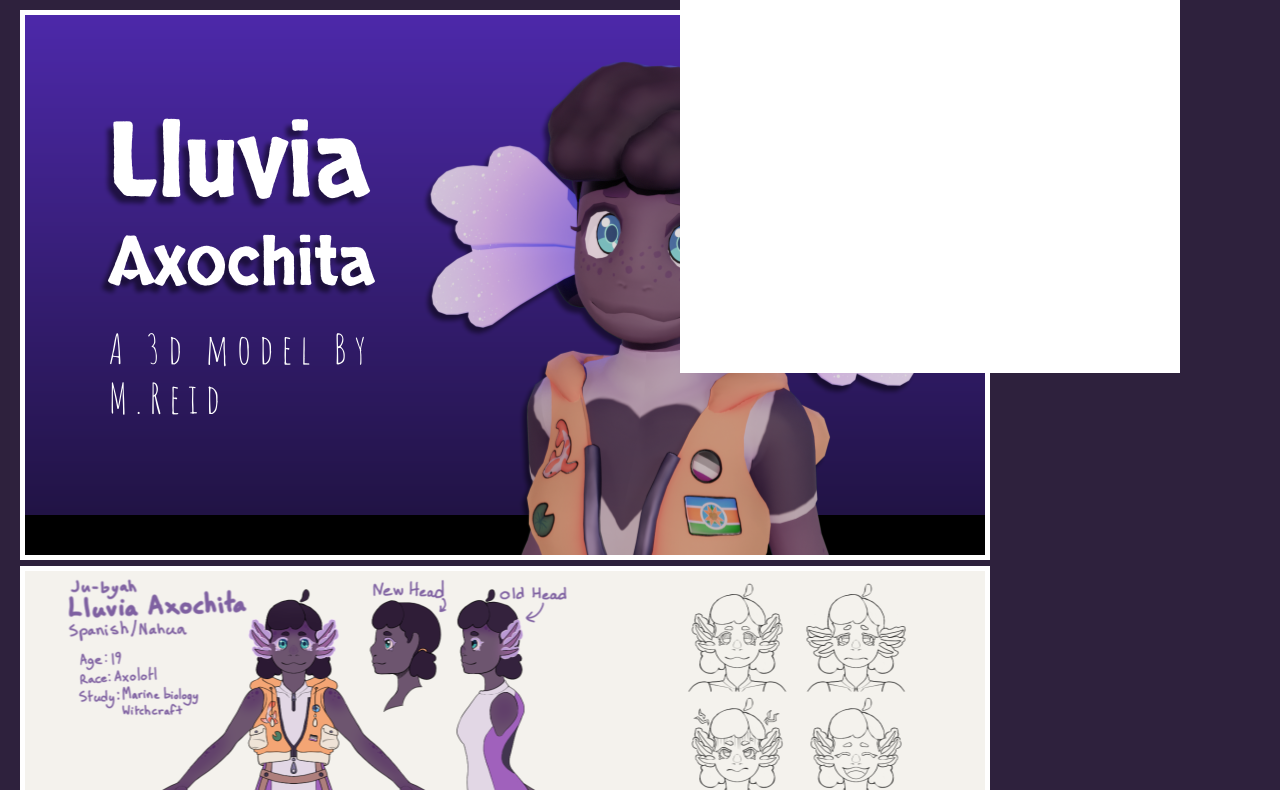
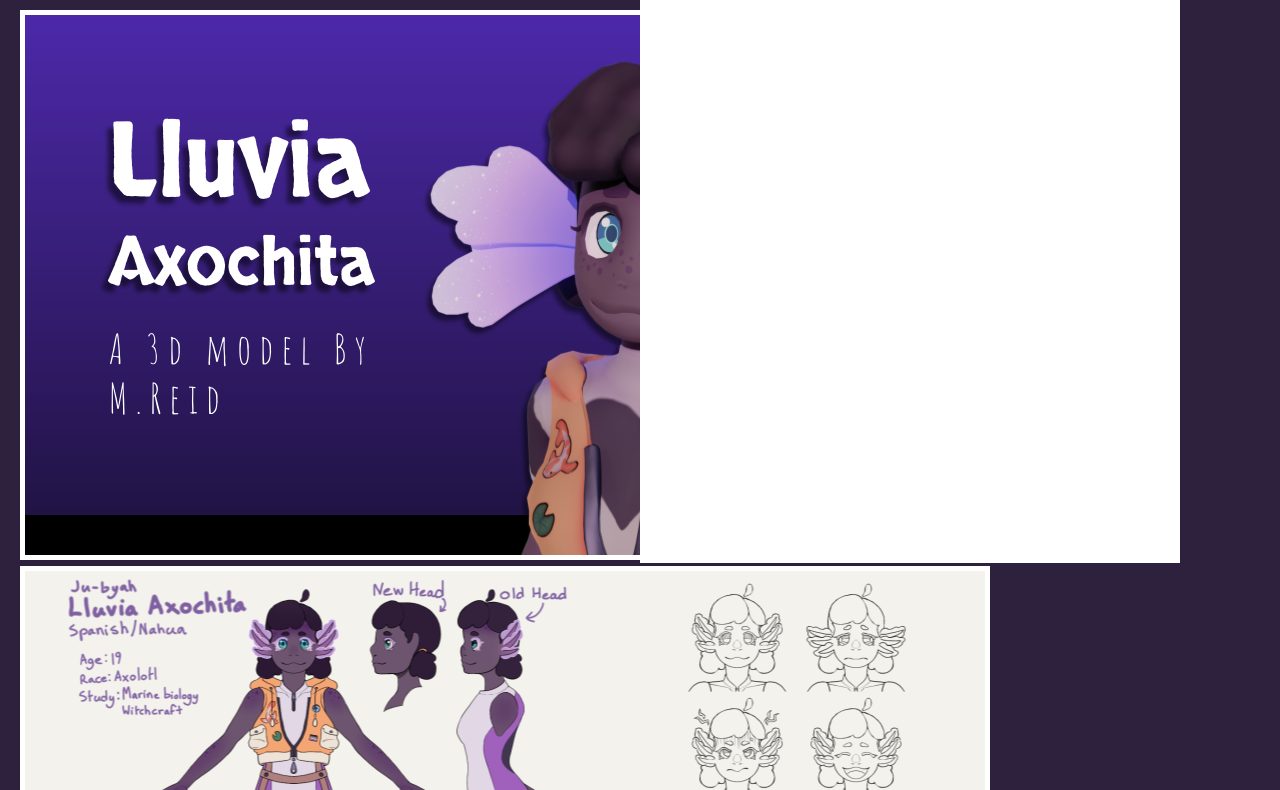
Before and after one commit to MReidGameArt/mreidgameart.io, a plain HTML site: page portfolioLluvia.html in a window 1280 px wide. Shown: the part 377-1167 px from the top of the page. Drawn offline with Linux system fonts and the light colour scheme.

Commit message:
Update portfolioLluvia.html

```diff
--- a/portfolioLluvia.html
+++ b/portfolioLluvia.html
@@ -137,11 +137,12 @@
         }
         div.fixed {
             position: fixed;
-            bottom: 50px;
+            Top: 200px;
             right: 100px;
             background-color: #ffffff;
             width: 500px;
             height: 700px;
+            padding: 20px;
         }
     </style>
 
```
